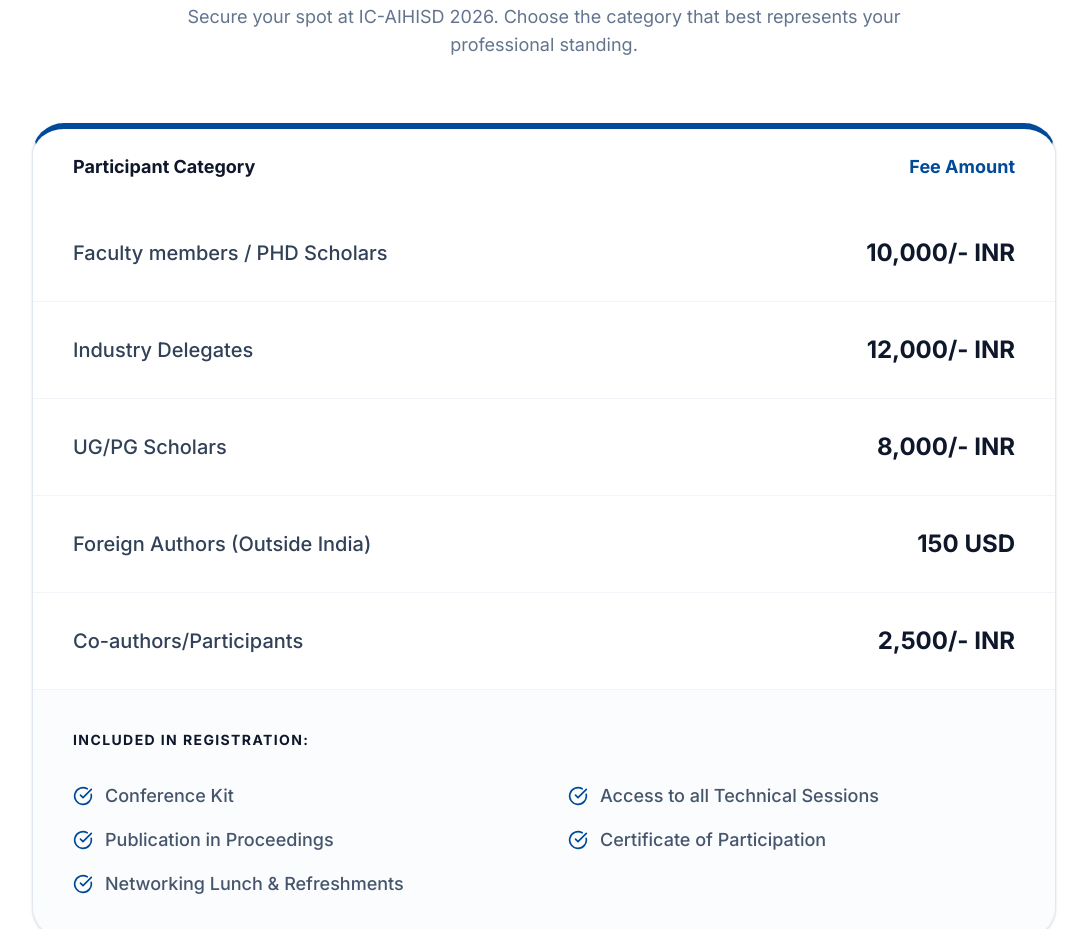
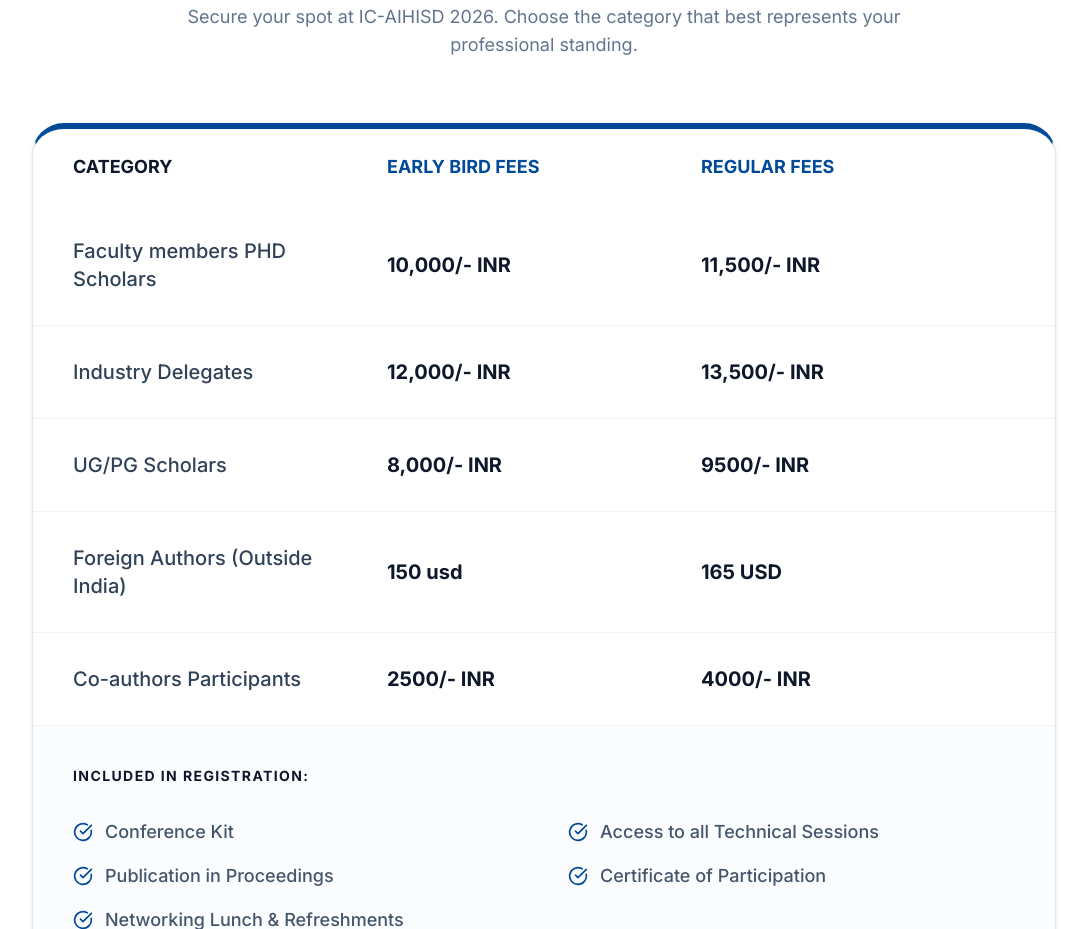
Before and after one commit to satyamkruk07-lgtm/IC-AIHISD-2026, a React (Vite) app: page / in a window 1280 px wide. Shown: the part 5580-6509 px from the top of the page, without its empty margins (96-1183 px from the left). Built offline with nearby package versions, Linux system fonts and the light colour scheme; no server answers; the database is empty.

Commit message:
Update registration fees table to match image layout

```diff
--- a/src/components/Fees.tsx
+++ b/src/components/Fees.tsx
@@ -4,11 +4,11 @@ import { motion } from 'motion/react';
 import { CreditCard, CheckCircle, Info } from 'lucide-react';
 
 const feeData = [
-  { category: "Faculty members / PHD Scholars", amount: "10,000", currency: "INR" },
-  { category: "Industry Delegates", amount: "12,000", currency: "INR" },
-  { category: "UG/PG Scholars", amount: "8,000", currency: "INR" },
-  { category: "Foreign Authors (Outside India)", amount: "150", currency: "USD" },
-  { category: "Co-authors/Participants", amount: "2,500", currency: "INR" },
+  { category: "Faculty members PHD Scholars", earlyBird: "10,000/- INR", regular: "11,500/- INR" },
+  { category: "Industry Delegates", earlyBird: "12,000/- INR", regular: "13,500/- INR" },
+  { category: "UG/PG Scholars", earlyBird: "8,000/- INR", regular: "9500/- INR" },
+  { category: "Foreign Authors (Outside India)", earlyBird: "150 usd", regular: "165 USD" },
+  { category: "Co-authors Participants", earlyBird: "2500/- INR", regular: "4000/- INR" },
 ];
 
 export default function Fees() {
@@ -21,9 +21,10 @@ export default function Fees() {
         </div>
 
         <div className="bg-white border border-slate-200 rounded-[2rem] overflow-hidden shadow-sm max-w-5xl mx-auto border-t-[6px] border-t-med-blue">
-          <div className="hidden md:grid md:grid-cols-2 px-10 py-6 items-center">
-            <div className="text-lg font-bold text-slate-900">Participant Category</div>
-            <div className="text-right text-lg font-bold text-med-blue">Fee Amount</div>
+          <div className="hidden md:grid md:grid-cols-3 px-10 py-6 items-center">
+            <div className="text-lg font-bold text-slate-900">CATEGORY</div>
+            <div className="text-left text-lg font-bold text-med-blue">EARLY BIRD FEES</div>
+            <div className="text-left text-lg font-bold text-med-blue">REGULAR FEES</div>
           </div>
 
           <div className="divide-y divide-slate-100">
@@ -34,14 +35,19 @@ export default function Fees() {
                 whileInView={{ opacity: 1 }}
                 viewport={{ once: true }}
                 transition={{ duration: 0.5, delay: i * 0.05 }}
-                className="grid md:grid-cols-2 px-10 py-8 items-center hover:bg-slate-50/50 transition-colors"
+                className="grid md:grid-cols-3 px-10 py-8 items-center hover:bg-slate-50/50 transition-colors border-b border-slate-100 last:border-0"
               >
-                <div className="mb-2 md:mb-0">
+                <div className="mb-2 md:mb-0 pr-4">
                   <h3 className="font-medium text-slate-700 text-xl">{fee.category}</h3>
                 </div>
-                <div className="text-right">
-                  <span className="text-2xl font-black text-slate-900">
-                    {fee.currency === 'INR' ? `${fee.amount}/- INR` : `${fee.amount} USD`}
+                <div className="mb-2 md:mb-0 text-left">
+                  <span className="text-xl font-black text-slate-900">
+                    {fee.earlyBird}
+                  </span>
+                </div>
+                <div className="text-left">
+                  <span className="text-xl font-black text-slate-900">
+                    {fee.regular}
                   </span>
                 </div>
               </motion.div>
```
